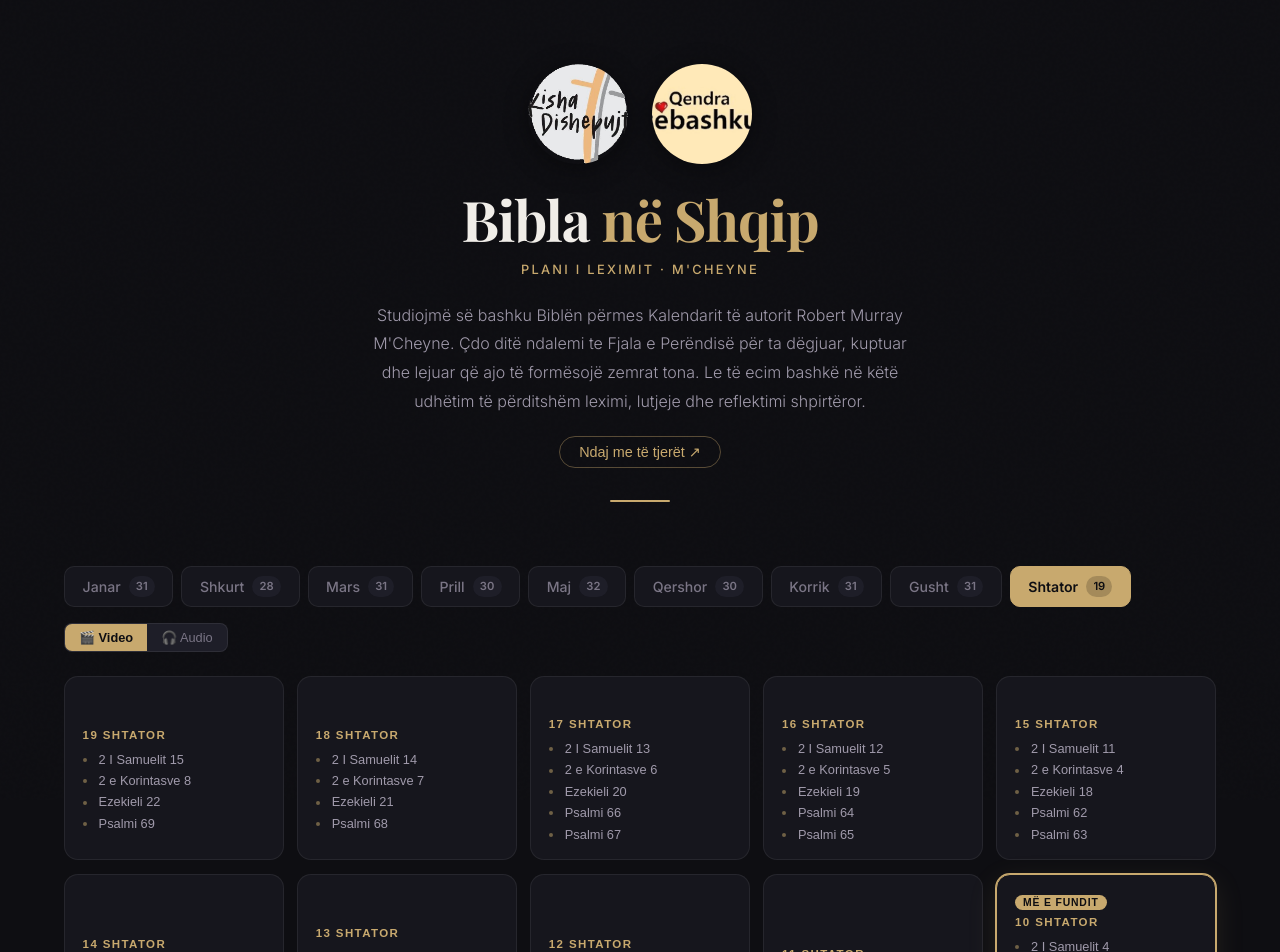
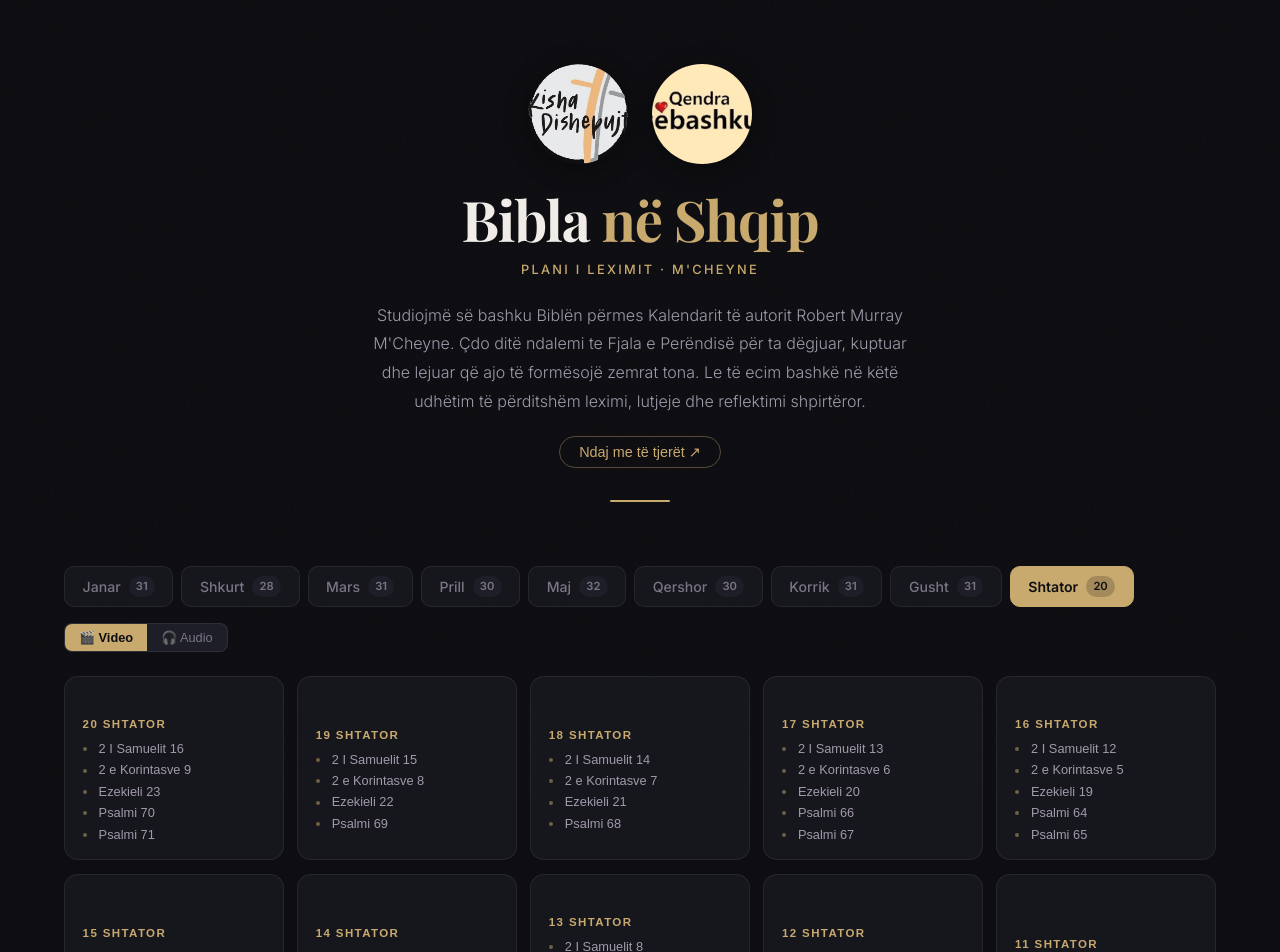
Before and after one commit to jeffandmeredith-max/bibla-shqip, a React (Vite) app: page / in a window 1280 px wide. Shown: the top 952 px of the page. Built offline with nearby package versions, Linux system fonts and the light colour scheme.

Commit message:
chore: daily update 2026-09-20

```diff
--- a/src/data/september.js
+++ b/src/data/september.js
@@ -492,5 +492,32 @@ export const september = [
         "start": 774
       }
     ]
+  },
+  {
+    "day": 20,
+    "date": "20 Shtator",
+    "videoId": "kzBOArPKccI",
+    "readings": [
+      {
+        "title": "2 I Samuelit 16",
+        "start": 0
+      },
+      {
+        "title": "2 e Korintasve 9",
+        "start": 228
+      },
+      {
+        "title": "Ezekieli 23",
+        "start": 349
+      },
+      {
+        "title": "Psalmi 70",
+        "start": 786
+      },
+      {
+        "title": "Psalmi 71",
+        "start": 826
+      }
+    ]
   }
 ]
```
